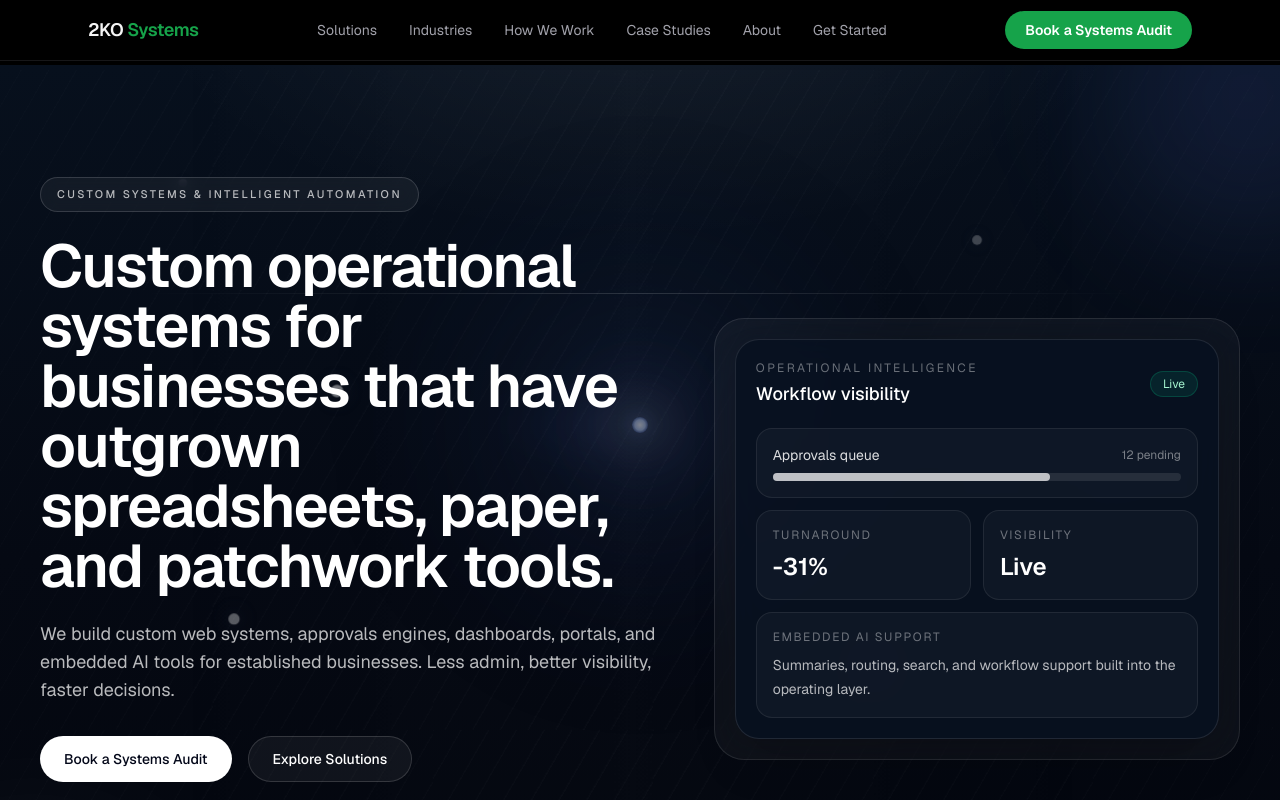
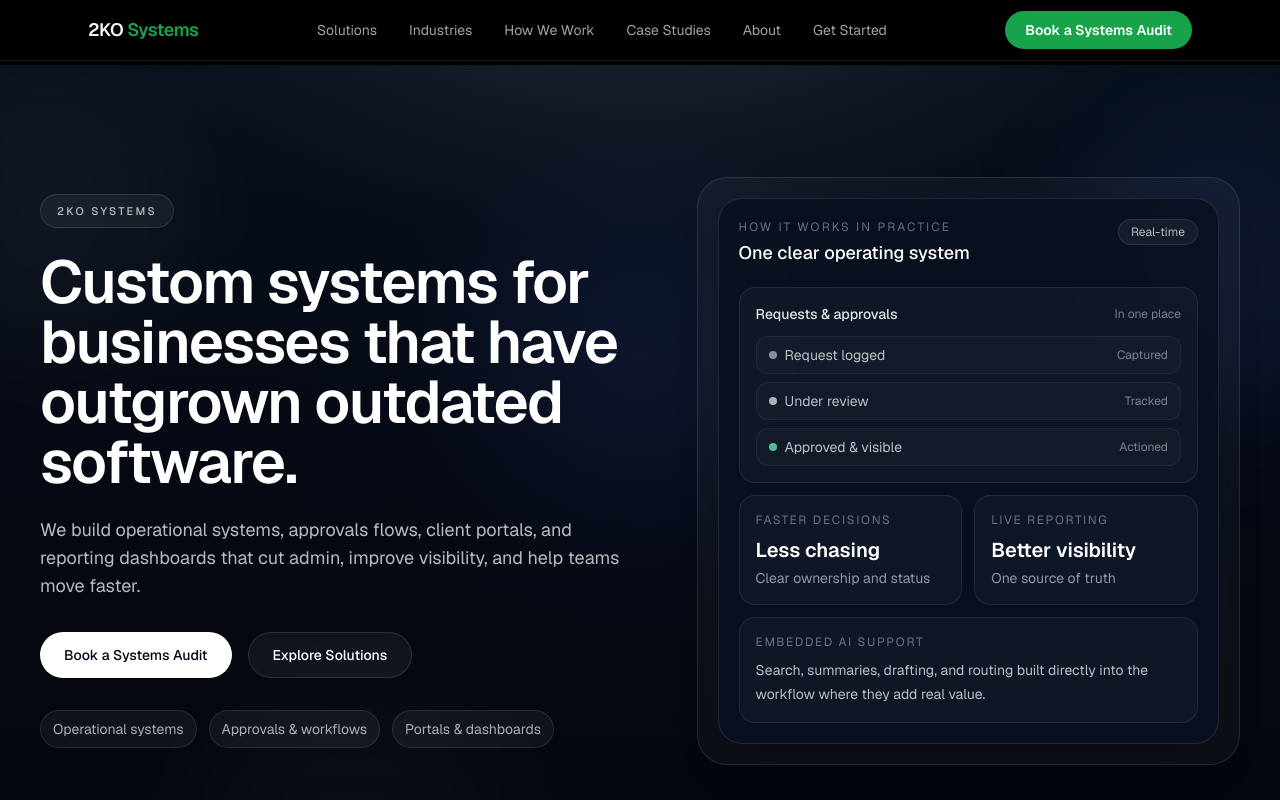
Before and after one commit to darrensmith849/2kosystems, a Next.js app: page / in a window 1280 px wide. Shown: the top 800 px of the page. Built offline with nearby package versions, Linux system fonts and the light colour scheme.

Commit message:
feat: rebuild hero with clean cursor glow and updated dashboard panel
Co-Authored-By: Claude Opus 4.6 <noreply@anthropic.com>

```diff
--- a/src/components/home/PremiumCursorTrailHero.tsx
+++ b/src/components/home/PremiumCursorTrailHero.tsx
@@ -1,37 +1,17 @@
 "use client";
 
 import Link from "next/link";
-import { useEffect, useRef, useState, type CSSProperties } from "react";
-
-const NODES = [
-  { top: "12%", left: "14%", delay: "0s" },
-  { top: "18%", left: "76%", delay: "1.1s" },
-  { top: "34%", left: "26%", delay: "2.3s" },
-  { top: "42%", left: "86%", delay: "0.8s" },
-  { top: "58%", left: "18%", delay: "1.7s" },
-  { top: "63%", left: "68%", delay: "2.7s" },
-  { top: "79%", left: "38%", delay: "1.2s" },
-  { top: "84%", left: "83%", delay: "2.0s" },
-];
+import React, { useEffect, useRef, useState } from "react";
 
 const clamp = (value: number, min: number, max: number) =>
   Math.min(Math.max(value, min), max);
-
-const initialVars = {
-  "--trail-x": "50%",
-  "--trail-y": "38%",
-  "--trail-angle": "0deg",
-  "--trail-scale": "1",
-  "--trail-opacity": "0.5",
-} as CSSProperties;
 
 export default function PremiumCursorTrailHero() {
   const sectionRef = useRef<HTMLElement | null>(null);
   const frameRef = useRef<number | null>(null);
 
-  const targetRef = useRef({ x: 50, y: 38 });
-  const currentRef = useRef({ x: 50, y: 38 });
-  const previousRef = useRef({ x: 50, y: 38 });
+  const targetRef = useRef({ x: 50, y: 36 });
+  const currentRef = useRef({ x: 50, y: 36 });
   const activeRef = useRef(false);
 
   const [reducedMotion, setReducedMotion] = useState(false);
@@ -39,64 +19,46 @@ export default function PremiumCursorTrailHero() {
   useEffect(() => {
     const media = window.matchMedia("(prefers-reduced-motion: reduce)");
 
-    const onChange = () => {
+    const updatePreference = () => {
       setReducedMotion(media.matches);
     };
 
-    onChange();
+    updatePreference();
 
     if (typeof media.addEventListener === "function") {
-      media.addEventListener("change", onChange);
-      return () => media.removeEventListener("change", onChange);
+      media.addEventListener("change", updatePreference);
+      return () => media.removeEventListener("change", updatePreference);
     }
 
-    media.addListener(onChange);
-    return () => media.removeListener(onChange);
+    media.addListener(updatePreference);
+    return () => media.removeListener(updatePreference);
   }, []);
 
   useEffect(() => {
     const element = sectionRef.current;
     if (!element) return;
 
-    const applyVars = (
-      x: number,
-      y: number,
-      angle: number,
-      scale: number,
-      opacity: number,
-    ) => {
-      element.style.setProperty("--trail-x", `${x}%`);
-      element.style.setProperty("--trail-y", `${y}%`);
-      element.style.setProperty("--trail-angle", `${angle}deg`);
-      element.style.setProperty("--trail-scale", `${scale}`);
-      element.style.setProperty("--trail-opacity", `${opacity}`);
+    const applyVars = (x: number, y: number, opacity: number) => {
+      element.style.setProperty("--mx", `${x}%`);
+      element.style.setProperty("--my", `${y}%`);
+      element.style.setProperty("--glow-opacity", `${opacity}`);
     };
 
-    applyVars(50, 38, 0, 1, 0.5);
+    applyVars(50, 36, 0.45);
 
     if (reducedMotion) {
       return;
     }
 
     const tick = () => {
-      const current = currentRef.current;
-      const target = targetRef.current;
-      const previous = previousRef.current;
+      currentRef.current.x += (targetRef.current.x - currentRef.current.x) * 0.09;
+      currentRef.current.y += (targetRef.current.y - currentRef.current.y) * 0.09;
 
-      current.x += (target.x - current.x) * 0.1;
-      current.y += (target.y - current.y) * 0.1;
-
-      const vx = current.x - previous.x;
-      const vy = current.y - previous.y;
-
-      previousRef.current = { ...current };
-
-      const speed = clamp(Math.hypot(vx, vy) * 10, 0, 1.35);
-      const angle = speed > 0.01 ? (Math.atan2(vy, vx) * 180) / Math.PI : 0;
-      const scale = 1 + speed * 0.9;
-      const opacity = activeRef.current ? 0.95 : 0.45;
-
-      applyVars(current.x, current.y, angle, scale, opacity);
+      applyVars(
+        currentRef.current.x,
+        currentRef.current.y,
+        activeRef.current ? 0.9 : 0.45,
+      );
 
       frameRef.current = window.requestAnimationFrame(tick);
     };
@@ -110,9 +72,7 @@ export default function PremiumCursorTrailHero() {
     };
   }, [reducedMotion]);
 
-  const updateTargetFromPointer = (
-    event: React.PointerEvent<HTMLElement>,
-  ) => {
+  const handlePointerMove = (event: React.PointerEvent<HTMLElement>) => {
     if (reducedMotion) return;
     if (event.pointerType === "touch") return;
 
@@ -125,139 +85,87 @@ export default function PremiumCursorTrailHero() {
     activeRef.current = true;
   };
 
+  const handlePointerEnter = (event: React.PointerEvent<HTMLElement>) => {
+    handlePointerMove(event);
+    activeRef.current = true;
+  };
+
   const handlePointerLeave = () => {
+    targetRef.current = { x: 50, y: 36 };
     activeRef.current = false;
-    targetRef.current = { x: 50, y: 38 };
   };
 
   return (
     <section
       ref={sectionRef}
-      style={initialVars}
-      onPointerMove={updateTargetFromPointer}
-      onPointerEnter={updateTargetFromPointer}
+      onPointerMove={handlePointerMove}
+      onPointerEnter={handlePointerEnter}
       onPointerLeave={handlePointerLeave}
       className="relative isolate overflow-hidden border-b border-white/10 bg-[#050913] text-white"
+      style={
+        {
+          "--mx": "50%",
+          "--my": "36%",
+          "--glow-opacity": "0.45",
+        } as React.CSSProperties
+      }
     >
       <div aria-hidden="true" className="pointer-events-none absolute inset-0">
         <div
           className="absolute inset-0"
           style={{
             background:
-              "linear-gradient(180deg, #07101d 0%, #050913 52%, #03060d 100%)",
+              "linear-gradient(180deg, #07101c 0%, #050913 48%, #03060d 100%)",
           }}
         />
 
         <div
-          className="absolute inset-0 opacity-80"
+          className="absolute inset-0"
           style={{
             background:
-              "radial-gradient(900px 500px at 50% -12%, rgba(255,255,255,0.08), transparent 58%)",
-          }}
-        />
-
-        <div className="cursor-trail-grid absolute inset-0 opacity-[0.12]" />
-        <div className="cursor-trail-pattern absolute inset-0 opacity-40" />
-
-        {!reducedMotion &&
-          NODES.map((node, index) => (
-            <span
-              key={`${node.top}-${node.left}-${index}`}
-              className="cursor-trail-node absolute h-2 w-2 rounded-full bg-white/55"
-              style={{
-                top: node.top,
-                left: node.left,
-                animationDelay: node.delay,
-                boxShadow: "0 0 18px rgba(148,163,184,0.35)",
-              }}
-            />
-          ))}
-
-        <div
-          className="absolute h-[540px] w-[540px] rounded-full blur-3xl"
-          style={{
-            left: "var(--trail-x)",
-            top: "var(--trail-y)",
-            opacity: "calc(var(--trail-opacity) * 0.95)",
-            transform: "translate(-50%, -50%)",
-            background:
-              "radial-gradient(circle, rgba(89,132,255,0.22) 0%, rgba(68,108,221,0.14) 28%, rgba(22,39,77,0.10) 48%, rgba(0,0,0,0) 72%)",
+              "radial-gradient(900px 420px at 50% -8%, rgba(255,255,255,0.08), transparent 58%)",
           }}
         />
 
         <div
-          className="absolute h-[34px] w-[190px] rounded-full blur-xl"
+          className="absolute inset-0 transition-opacity duration-500"
           style={{
-            left: "var(--trail-x)",
-            top: "var(--trail-y)",
-            opacity: "calc(var(--trail-opacity) * 0.9)",
-            transform:
-              "translate(-86%, -50%) rotate(var(--trail-angle)) scaleX(var(--trail-scale))",
-            transformOrigin: "100% 50%",
+            opacity: reducedMotion ? 0.45 : 1,
             background:
-              "linear-gradient(90deg, rgba(103,132,255,0.00) 0%, rgba(103,132,255,0.07) 28%, rgba(123,150,255,0.18) 58%, rgba(255,255,255,0.28) 100%)",
+              "radial-gradient(560px 560px at var(--mx) var(--my), rgba(91, 123, 255, calc(var(--glow-opacity) * 0.22)) 0%, rgba(66, 98, 214, calc(var(--glow-opacity) * 0.14)) 24%, rgba(18, 31, 68, calc(var(--glow-opacity) * 0.08)) 42%, rgba(0,0,0,0) 70%)",
           }}
         />
 
         <div
-          className="absolute h-24 w-24 rounded-full blur-2xl"
-          style={{
-            left: "var(--trail-x)",
-            top: "var(--trail-y)",
-            opacity: "var(--trail-opacity)",
-            transform: "translate(-50%, -50%)",
-            background:
-              "radial-gradient(circle, rgba(255,255,255,0.34) 0%, rgba(147,178,255,0.22) 40%, rgba(0,0,0,0) 74%)",
-          }}
+          className="absolute -left-24 top-0 h-72 w-72 rounded-full blur-3xl"
+          style={{ background: "rgba(255,255,255,0.04)" }}
         />
 
         <div
-          className="absolute h-4 w-4 rounded-full"
-          style={{
-            left: "var(--trail-x)",
-            top: "var(--trail-y)",
-            opacity: "var(--trail-opacity)",
-            transform: "translate(-50%, -50%)",
-            background:
-              "radial-gradient(circle, rgba(255,255,255,0.95) 0%, rgba(196,215,255,0.88) 45%, rgba(109,146,255,0.35) 72%, rgba(0,0,0,0) 100%)",
-            boxShadow:
-              "0 0 16px rgba(255,255,255,0.22), 0 0 42px rgba(93,125,255,0.2)",
-          }}
+          className="absolute -right-20 top-16 h-72 w-72 rounded-full blur-3xl"
+          style={{ background: "rgba(88,112,255,0.10)" }}
         />
 
         <div
-          className="absolute inset-x-[10%] top-[24%] h-px opacity-35"
-          style={{
-            background:
-              "linear-gradient(90deg, transparent 0%, rgba(255,255,255,0.18) 25%, rgba(255,255,255,0.42) 50%, rgba(255,255,255,0.18) 75%, transparent 100%)",
-          }}
-        />
-
-        <div
-          className="absolute -right-28 -top-28 h-72 w-72 rounded-full blur-3xl"
-          style={{ background: "rgba(99,129,255,0.10)" }}
-        />
-
-        <div
-          className="absolute -bottom-32 -left-32 h-80 w-80 rounded-full blur-3xl"
-          style={{ background: "rgba(255,255,255,0.05)" }}
+          className="absolute bottom-[-8rem] left-[15%] h-80 w-80 rounded-full blur-3xl"
+          style={{ background: "rgba(255,255,255,0.03)" }}
         />
       </div>
 
-      <div className="relative z-10 mx-auto grid min-h-[78svh] max-w-7xl items-center gap-14 px-6 py-24 sm:px-8 lg:grid-cols-[1.08fr_0.92fr] lg:px-10 lg:py-28">
+      <div className="relative z-10 mx-auto grid min-h-[78svh] max-w-7xl items-center gap-14 px-6 py-24 sm:px-8 lg:grid-cols-[1.05fr_0.95fr] lg:px-10 lg:py-28">
         <div className="max-w-3xl">
-          <div className="mb-6 inline-flex items-center rounded-full border border-white/15 bg-white/5 px-4 py-2 text-[11px] font-medium uppercase tracking-[0.22em] text-white/70 backdrop-blur">
-            Custom Systems &amp; Intelligent Automation
+          <div className="mb-6 inline-flex items-center rounded-full border border-white/12 bg-white/5 px-4 py-2 text-[11px] font-medium uppercase tracking-[0.22em] text-white/70 backdrop-blur">
+            2KO Systems
           </div>
 
           <h1 className="max-w-4xl text-4xl font-semibold tracking-tight text-white sm:text-5xl lg:text-6xl">
-            Custom operational systems for businesses that have outgrown spreadsheets, paper, and patchwork tools.
+            Custom systems for businesses that have outgrown outdated software.
           </h1>
 
           <p className="mt-6 max-w-2xl text-base leading-7 text-white/72 sm:text-lg">
-            We build custom web systems, approvals engines, dashboards, portals,
-            and embedded AI tools for established businesses. Less admin, better
-            visibility, faster decisions.
+            We build operational systems, approvals flows, client portals, and
+            reporting dashboards that cut admin, improve visibility, and help
+            teams move faster.
           </p>
 
           <div className="mt-8 flex flex-col gap-4 sm:flex-row">
@@ -270,7 +178,7 @@ export default function PremiumCursorTrailHero() {
 
             <Link
               href="/solutions"
-              className="inline-flex items-center justify-center rounded-full border border-white/15 bg-white/5 px-6 py-3 text-sm font-medium text-white transition duration-200 hover:bg-white/10"
+              className="inline-flex items-center justify-center rounded-full border border-white/12 bg-white/5 px-6 py-3 text-sm font-medium text-white transition duration-200 hover:bg-white/10"
             >
               Explore Solutions
             </Link>
@@ -278,63 +186,101 @@ export default function PremiumCursorTrailHero() {
 
           <div className="mt-8 flex flex-wrap gap-3 text-xs text-white/65 sm:text-sm">
             <span className="rounded-full border border-white/10 bg-white/5 px-3 py-2">
-              Custom operational systems
+              Operational systems
             </span>
             <span className="rounded-full border border-white/10 bg-white/5 px-3 py-2">
-              Built for analogue-heavy businesses
+              Approvals &amp; workflows
             </span>
             <span className="rounded-full border border-white/10 bg-white/5 px-3 py-2">
-              Backed by 2KO process expertise
+              Portals &amp; dashboards
             </span>
           </div>
         </div>
 
         <div className="relative hidden lg:block">
           <div className="rounded-[30px] border border-white/10 bg-white/[0.04] p-5 backdrop-blur-xl">
-            <div className="rounded-[24px] border border-white/10 bg-[#081120]/85 p-5 shadow-2xl shadow-black/25">
-              <div className="mb-5 flex items-center justify-between">
+            <div className="rounded-[24px] border border-white/10 bg-[#081120]/88 p-5 shadow-2xl shadow-black/25">
+              <div className="mb-5 flex items-start justify-between gap-4">
                 <div>
-                  <p className="text-xs uppercase tracking-[0.2em] text-white/40">
-                    Operational intelligence
+                  <p className="text-xs uppercase tracking-[0.18em] text-white/40">
+                    How it works in practice
                   </p>
                   <h3 className="mt-1 text-lg font-medium text-white">
-                    Workflow visibility
+                    One clear operating system
                   </h3>
                 </div>
-                <div className="rounded-full border border-emerald-400/20 bg-emerald-400/10 px-3 py-1 text-xs text-emerald-200">
-                  Live
+
+                <div className="rounded-full border border-white/10 bg-white/5 px-3 py-1 text-xs text-white/70">
+                  Real-time
                 </div>
               </div>
 
               <div className="space-y-3">
                 <div className="rounded-2xl border border-white/8 bg-white/[0.03] p-4">
-                  <div className="mb-2 flex items-center justify-between">
-                    <span className="text-sm text-white/85">
-                      Approvals queue
+                  <div className="mb-3 flex items-center justify-between">
+                    <span className="text-sm font-medium text-white/88">
+                      Requests &amp; approvals
                     </span>
-                    <span className="text-xs text-white/45">12 pending</span>
+                    <span className="text-xs text-white/45">
+                      In one place
+                    </span>
                   </div>
-                  <div className="h-2 rounded-full bg-white/10">
-                    <div className="h-2 w-[68%] rounded-full bg-white/70" />
+
+                  <div className="space-y-2">
+                    <div className="flex items-center justify-between rounded-xl border border-white/6 bg-white/[0.02] px-3 py-2">
+                      <div className="flex items-center gap-2">
+                        <span className="h-2 w-2 rounded-full bg-white/50" />
+                        <span className="text-sm text-white/72">
+                          Request logged
+                        </span>
+                      </div>
+                      <span className="text-xs text-white/45">Captured</span>
+                    </div>
+
+                    <div className="flex items-center justify-between rounded-xl border border-white/6 bg-white/[0.02] px-3 py-2">
+                      <div className="flex items-center gap-2">
+                        <span className="h-2 w-2 rounded-full bg-white/65" />
+                        <span className="text-sm text-white/72">
+                          Under review
+                        </span>
+                      </div>
+                      <span className="text-xs text-white/45">Tracked</span>
+                    </div>
+
+                    <div className="flex items-center justify-between rounded-xl border border-white/6 bg-white/[0.02] px-3 py-2">
+                      <div className="flex items-center gap-2">
+                        <span className="h-2 w-2 rounded-full bg-emerald-300/80" />
+                        <span className="text-sm text-white/72">
+                          Approved &amp; visible
+                        </span>
+                      </div>
+                      <span className="text-xs text-white/45">Actioned</span>
+                    </div>
                   </div>
                 </div>
 
                 <div className="grid grid-cols-2 gap-3">
                   <div className="rounded-2xl border border-white/8 bg-white/[0.03] p-4">
                     <p className="text-xs uppercase tracking-[0.14em] text-white/40">
-                      Turnaround
+                      Faster decisions
                     </p>
-                    <p className="mt-2 text-2xl font-semibold text-white">
-                      -31%
+                    <p className="mt-2 text-xl font-semibold text-white">
+                      Less chasing
+                    </p>
+                    <p className="mt-1 text-sm text-white/55">
+                      Clear ownership and status
                     </p>
                   </div>
 
                   <div className="rounded-2xl border border-white/8 bg-white/[0.03] p-4">
                     <p className="text-xs uppercase tracking-[0.14em] text-white/40">
-                      Visibility
+                      Live reporting
                     </p>
-                    <p className="mt-2 text-2xl font-semibold text-white">
-                      Live
+                    <p className="mt-2 text-xl font-semibold text-white">
+                      Better visibility
+                    </p>
+                    <p className="mt-1 text-sm text-white/55">
+                      One source of truth
                     </p>
                   </div>
                 </div>
@@ -343,9 +289,9 @@ export default function PremiumCursorTrailHero() {
                   <p className="text-xs uppercase tracking-[0.14em] text-white/40">
                     Embedded AI support
                   </p>
-                  <p className="mt-2 text-sm leading-6 text-white/70">
-                    Summaries, routing, search, and workflow support built into
-                    the operating layer.
+                  <p className="mt-2 text-sm leading-6 text-white/72">
+                    Search, summaries, drafting, and routing built directly into
+                    the workflow where they add real value.
                   </p>
                 </div>
               </div>
```
